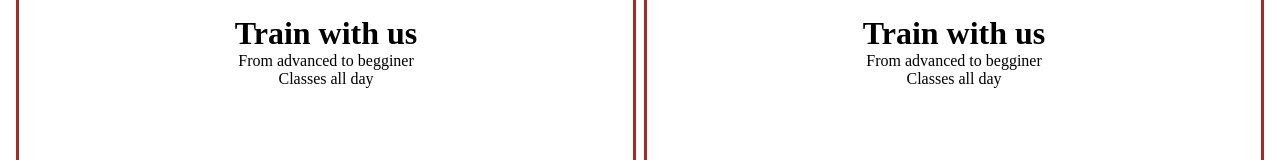
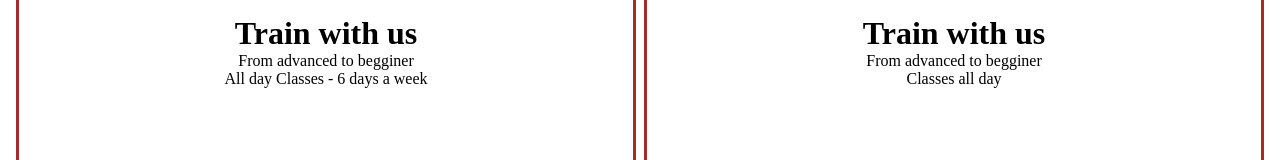
Before and after one commit to themanfromnepal/git-tutorial, a plain HTML site: page index.html in a window 1280 px wide. Shown: the part 334-494 px from the top of the page. Drawn offline with Linux system fonts and the light colour scheme.

Commit message:
Card Content improved

```diff
--- a/index.html
+++ b/index.html
@@ -20,7 +20,7 @@
         <div class="card-1">
           <h1>Train with us</h1>
           <p>From advanced to begginer</p>
-          <p>Classes all day</p>
+          <p>All day Classes - 6 days a week</p>
         </div>
       </div>
       <div class="content-col-6">
```
